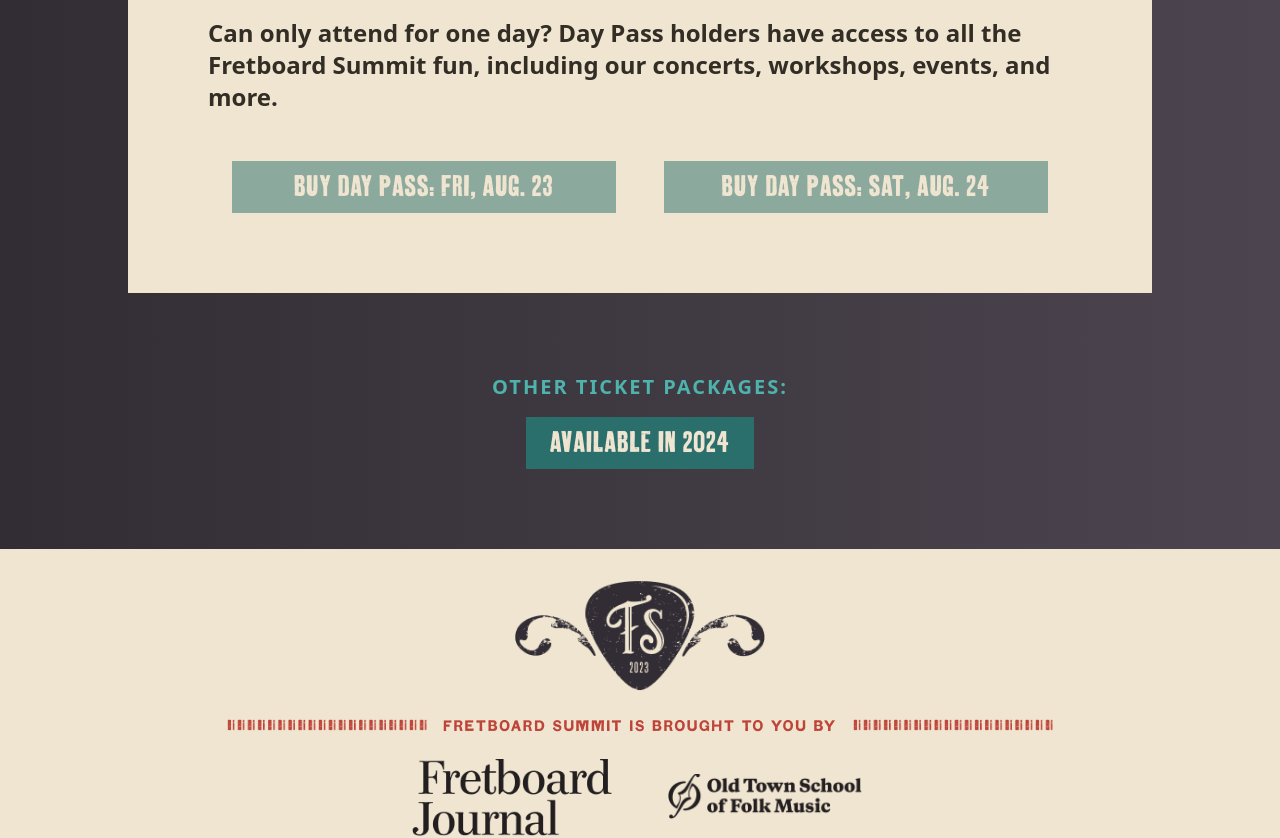
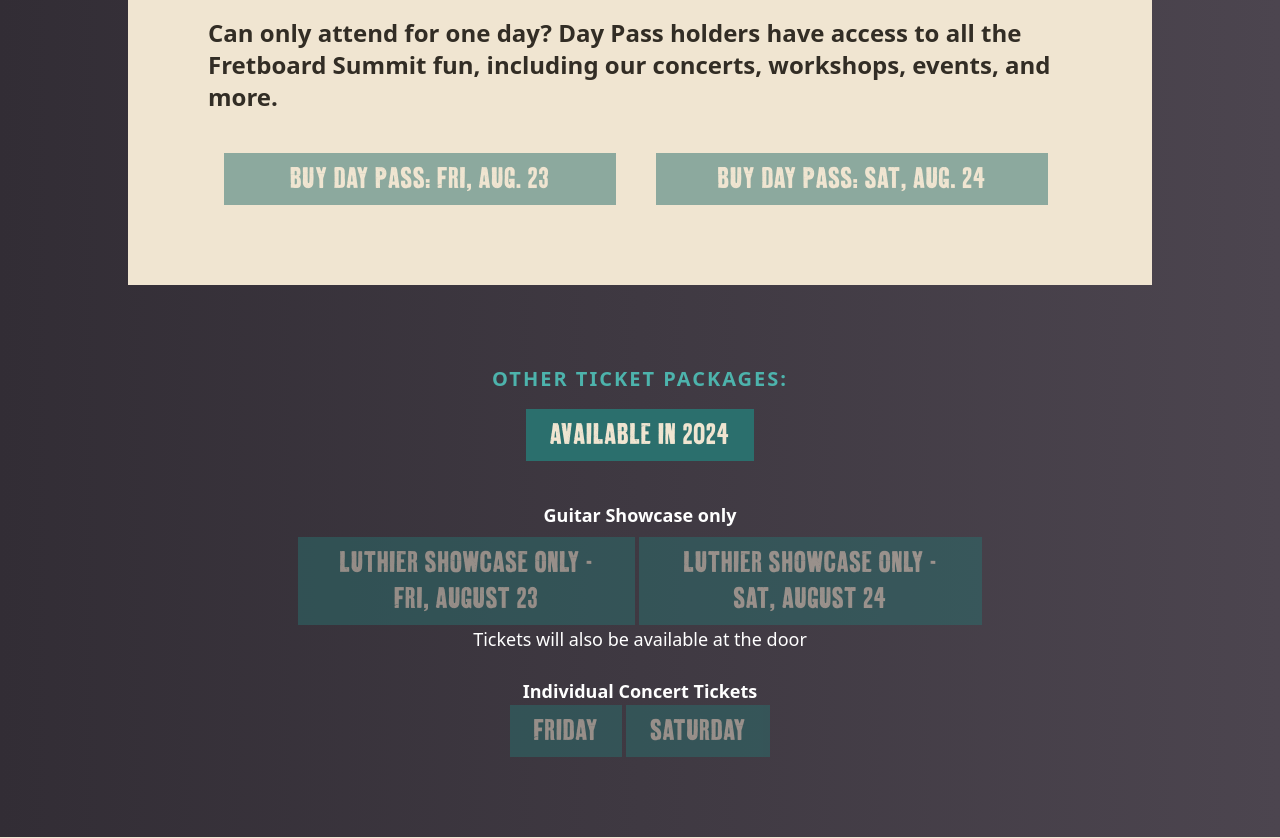
Before and after one commit to oldtownschool/fretboard-summit, a Next.js app: page /tickets in a window 1280 px wide. Shown: the part 1440-2278 px from the top of the page. Built offline with nearby package versions, Linux system fonts and the light colour scheme.

Commit message:
updated the tickets page. removed .nmet folder, should eliminate any cached files

```diff
--- a/app/music/page.js
+++ b/app/music/page.js
@@ -8,6 +8,13 @@ export default function Music() {
     <>
       <Navbar />
       <main className="flex min-h-screen flex-col items-center bg-gradient-to-r from-[#322D35] to-[#4C454F]">
+
+        <div className="mt-10 w-full max-w-5xl sm:flex-col sm:flex p-4 sm:px-20 bg-[#A4CCDA] text-[#322D25]">
+
+          <h2 className="text-red-500">Please Note: This is content from the 2023 Fretboard Summit for informational purposes only. 2024 info available soon.</h2>
+        </div>
+
+
         <div className="my-10 w-full max-w-5xl items-center sm:flex sm:flex-col px-4 lg:px-14 text-center">
           <h2 className="mt-10 font-aurochs text-[#F0E5D1] uppercase text-6xl tracking-wider ">
             Live Performances
--- a/app/tickets/page.js
+++ b/app/tickets/page.js
@@ -84,7 +84,7 @@ export default function Tickets() {
           </ul> */}
 
           <div className="block sm:flex sm:flex-row  max-w-5xl sm:p-0">
-            <div className="w-full sm:flex-col sm:flex sm:w-2/4 m-0 sm:m-2 p-4">
+            <div className="w-full sm:flex-col sm:flex sm:w-2/4 sm:p-4 px-4">
               {/* <Link href="https://www.oldtownschool.org/events/event.php?event_id=8840" className="text-center"> */}
                 <button className="tracking-wider text-3xl font-aurochs px-6 py-2 uppercase hover:bg-[#4DB3AC] bg-[#2B6F6D] text-[#F0E5D1]  opacity-50 cursor-not-allowed">
                   Buy Day Pass: Fri, Aug. 23
@@ -101,9 +101,9 @@ export default function Tickets() {
                 <li className="ml-4">and much more</li>
               </ul> */}
             </div>
-            <div className="w-full sm:flex-col sm:flex sm:w-2/4 m-0 sm:m-2 p-4">
+            <div className="w-full sm:flex-col sm:flex sm:w-2/4 m-0 sm:m-2 sm:p-4 px-4 mt-2 sm:mt-0">
               {/* <Link href="https://www.oldtownschool.org/events/event.php?event_id=8841" className="text-center ml-1"> */}
-                <button className="tracking-wider text-3xl font-aurochs px-6 py-2 uppercase bg-[#2B6F6D] text-[#F0E5D1]  opacity-50 cursor-not-allowed">
+                <button className="tracking-wider text-3xl font-aurochs px-6 py-2 uppercase bg-[#2B6F6D] hover:bg-[#4DB3AC] text-[#F0E5D1]  opacity-50 cursor-not-allowed">
                 Buy Day Pass: Sat, Aug. 24
                 </button>
               {/* </Link> */}
@@ -172,41 +172,41 @@ export default function Tickets() {
           </button>
 
 
-          {/* <p className="text-white text-lg mt-10">
-            <span className="font-bold">Guitar Showcase only - $30</span>
+          <p className="text-white text-lg mt-10 mb-2">
+            <span className="font-bold">Guitar Showcase only</span>
           </p>
           <div className="w-full sm:flex-row sm:flex sm:w-3/4">
-            <Link href="https://www.oldtownschool.org/events/event.php?event_id=8881" className="text-center">
-              <button className="tracking-wider text-3xl font-aurochs px-6 py-2 uppercase hover:bg-[#4DB3AC] bg-[#2B6F6D] text-[#F0E5D1]">
-              Luthier Showcase Only - Friday,&nbsp;August&nbsp;25
+            {/* <Link href="https://www.oldtownschool.org/events/event.php?event_id=8881" className="text-center"> */}
+              <button className="tracking-wider text-3xl font-aurochs px-6 py-2 uppercase hover:bg-[#4DB3AC] bg-[#2B6F6D] text-[#F0E5D1] opacity-50 cursor-not-allowed">
+              Luthier Showcase Only - Fri,&nbsp;August&nbsp;23
               </button>
-            </Link>
-            <Link href="https://www.oldtownschool.org/events/event.php?event_id=8882" className="text-center ml-0 sm:ml-1">
-              <button className="tracking-wider text-3xl font-aurochs px-6 py-2 uppercase hover:bg-[#4DB3AC] bg-[#2B6F6D] text-[#F0E5D1] mt-2 sm:mt-0">
-              Luthier Showcase Only - Saturday,&nbsp;August&nbsp;26
+            {/* </Link> */}
+            {/* <Link href="https://www.oldtownschool.org/events/event.php?event_id=8882" className="text-center ml-0 sm:ml-1"> */}
+              <button className="tracking-wider text-3xl font-aurochs px-6 py-2 uppercase hover:bg-[#4DB3AC] bg-[#2B6F6D] text-[#F0E5D1] mt-2 sm:mt-0 opacity-50 cursor-not-allowed ml-0 sm:ml-1">
+              Luthier Showcase Only - Sat,&nbsp;August&nbsp;24
               </button>
-            </Link>
+            {/* </Link> */}
           </div>
           <p className="text-white text-lg">
             Tickets will also be available at the door
-          </p> */}
+          </p>
 
-          {/* <p className="text-white text-lg mt-6">
+          <p className="text-white text-lg mt-6">
             <span className="font-bold">Individual Concert Tickets</span>
-          </p> */}
+          </p>
 
-          {/* <div className="w-full sm:flex-row sm:flex sm:w-3/4">
-            <Link href="https://www.oldtownschool.org/concerts/2023/08-25-2023-fretboard-summit-jorma-kaukonen/" className="text-center">
-              <button className="tracking-wider text-3xl font-aurochs px-6 py-2 uppercase bg-[#2B6F6D] text-[#F0E5D1] opacity-50 cursor-not-allowed">
+          <div className="w-full sm:w-3/4">
+            {/* <Link href="https://www.oldtownschool.org/concerts/2023/08-25-2023-fretboard-summit-jorma-kaukonen/" className="text-center"> */}
+              <button className="tracking-wider text-3xl font-aurochs px-6 py-2 uppercase bg-[#2B6F6D] hover:bg-[#4DB3AC] text-[#F0E5D1] opacity-50 cursor-not-allowed">
                Friday
               </button>
-            </Link>
-            <Link href="https://www.oldtownschool.org/concerts/2023/08-26-2023-fretboard-summit-tommy-emman/" className="text-center ml-0 sm:ml-1">
-              <button className="tracking-wider text-3xl font-aurochs px-6 py-2 uppercase bg-[#2B6F6D] text-[#F0E5D1] mt-2 sm:mt-0 opacity-50 cursor-not-allowed sm:ml-1">
+            {/* </Link> */}
+            {/* <Link href="https://www.oldtownschool.org/concerts/2023/08-26-2023-fretboard-summit-tommy-emman/" className="text-center ml-0 sm:ml-1"> */}
+              <button className="tracking-wider text-3xl font-aurochs px-6 py-2 uppercase bg-[#2B6F6D] hover:bg-[#4DB3AC] text-[#F0E5D1] mt-2 sm:mt-0 opacity-50 cursor-not-allowed ml-1">
                 Saturday
               </button>
-            </Link>
-          </div> */}
+            {/* </Link> */}
+          </div>
 
         </div>
       </main>
--- a/next.config.js
+++ b/next.config.js
@@ -1,12 +1,12 @@
 /** @type {import('next').NextConfig} */
 const nextConfig = {
-  // output: "export",
-  // basePath: "",
-  // images: {
-  //   domains: ["https://fretboardsummit.org/"],
-  //   formats: ["image/webp"],
-  //   unoptimized: true,
-  // },
+  output: "export",
+  basePath: "",
+  images: {
+    domains: ["https://fretboardsummit.org/"],
+    formats: ["image/webp"],
+    unoptimized: true,
+  },
 };
 
 module.exports = nextConfig;
--- a/package.json
+++ b/package.json
@@ -4,7 +4,7 @@
   "private": true,
   "scripts": {
     "dev": "next dev",
-    "build": "next build",
+    "build": "next build && next export",
     "start": "next start",
     "lint": "next lint"
   },
```
